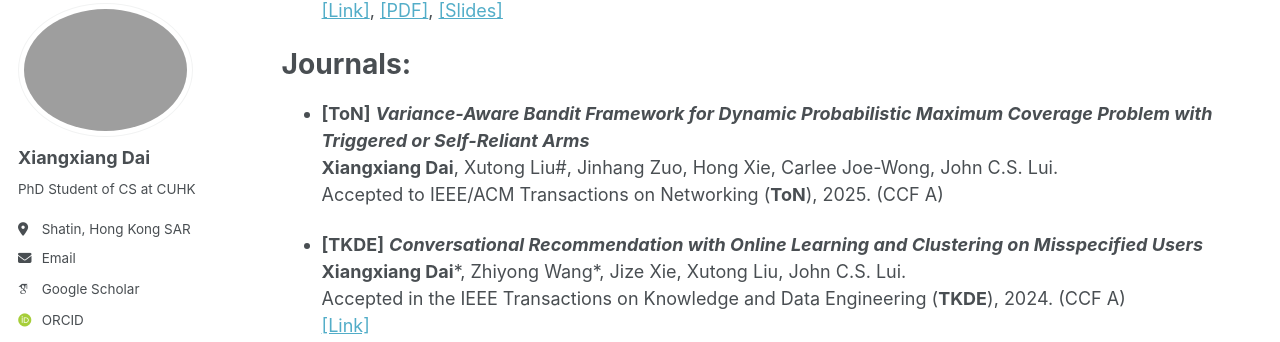
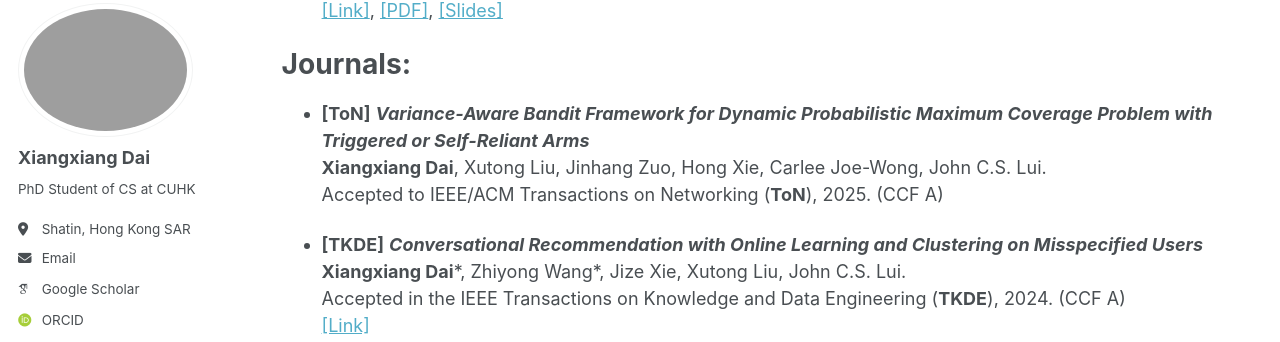
Before and after one commit to Dai-Xiang/daixiangxiang.github.io, a Jekyll site: the page built from _pages/publications.md, in a window 1280 px wide and 900 px high, scrolled down 702 px. Shown: the part 103-445 px from the top of the window. Built offline with Jekyll 4.4.1, drawn with Linux system fonts in a browser that asks for light colours; some web fonts are replaced.

```diff
--- a/_pages/publications.md
+++ b/_pages/publications.md
@@ -35,7 +35,7 @@ Accepted in the IEEE/ACM International Symposium on Quality of Service (**IWQoS*
 
 # Journals:
 - **[ToN]** ***Variance-Aware Bandit Framework for Dynamic Probabilistic Maximum Coverage Problem with Triggered or Self-Reliant Arms***<br>
-**Xiangxiang Dai**, Xutong Liu#, Jinhang Zuo, Hong Xie, Carlee Joe-Wong, John C.S. Lui.<br>
+**Xiangxiang Dai**, Xutong Liu, Jinhang Zuo, Hong Xie, Carlee Joe-Wong, John C.S. Lui.<br>
 Accepted to IEEE/ACM Transactions on Networking (**ToN**), 2025.  (CCF A)<br>
 
 - **[TKDE]** ***Conversational Recommendation with Online Learning and Clustering on Misspecified Users***<br>
```
